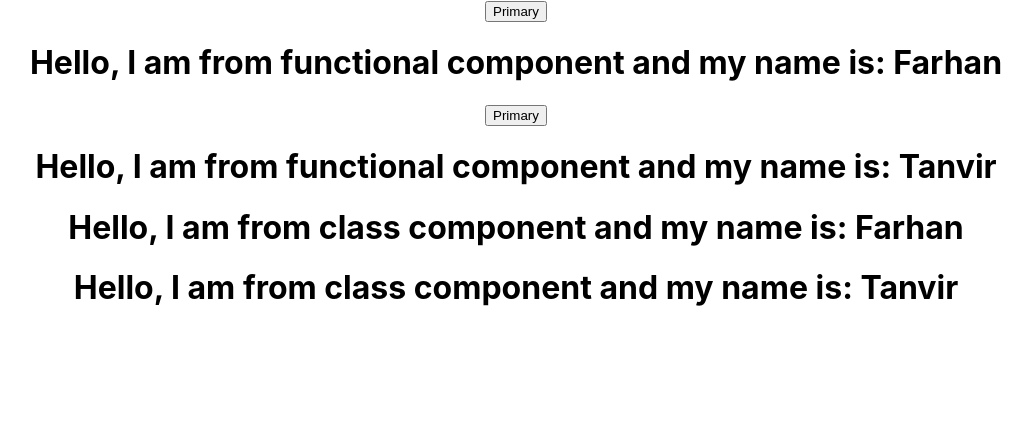
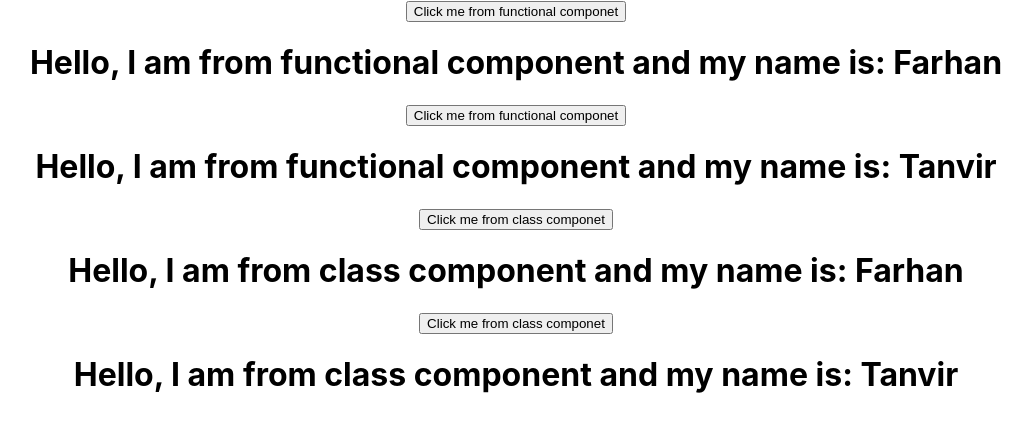
Before and after one commit to FARHAN-TANVIR-7471/BasicReact, a React (Create React App) app: page / in a window 1280 px wide. Shown: the top 432 px of the page, without its empty margins (124-1156 px from the left). Built offline with nearby package versions, Linux system fonts and the light colour scheme; the HTML template or start-up script is replaced by a standard one.

Commit message:
button event class component

```diff
--- a/src/component/Hello.js
+++ b/src/component/Hello.js
@@ -1,12 +1,12 @@
 import React from 'react';
 
 function DoThis(){
-    alert('Button click');
+    alert('Button click from functional component');
 }
 function Hello(props){
     return (
         <div>
-            <button onClick={DoThis}>Primary</button>
+            <button onClick={DoThis}>Click me from functional componet</button>
             <h1>Hello, I am from functional component and my name is: {props.name}</h1>
         </div>
 
--- a/src/component/Welcome.js
+++ b/src/component/Welcome.js
@@ -1,8 +1,15 @@
 import React,{Component} from 'react';
 
+
 class Welcome extends Component {
+    doThis(){
+        alert('Button click me from class component');
+    }
     render(){
-       return <h1>Hello, I am from class component and my name is: {this.props.name}</h1>
+       return <div>
+                <button onClick={this.doThis}>Click me from class componet</button>
+                <h1>Hello, I am from class component and my name is: {this.props.name}</h1>
+           </div>
     }
 }
 
```
